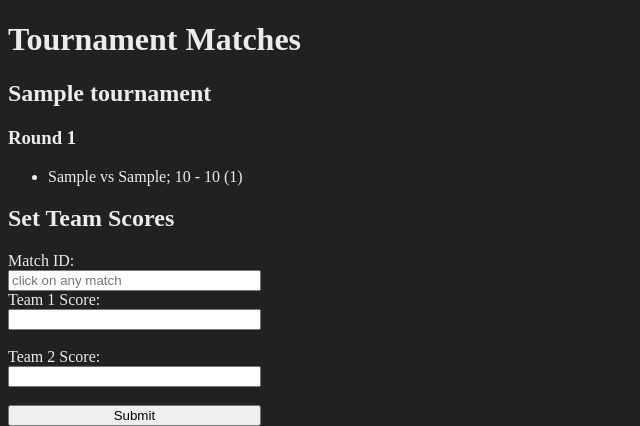
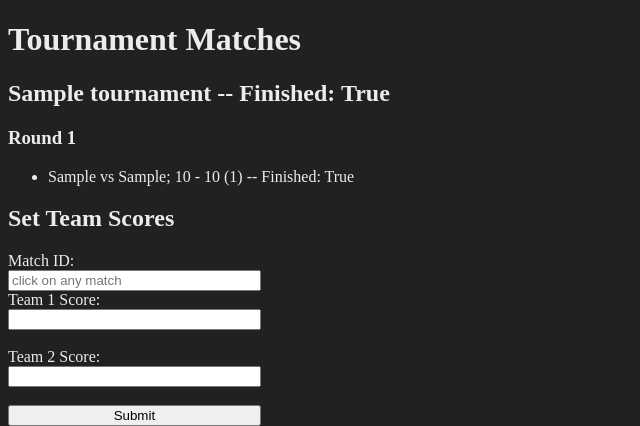
Before and after one commit to Pirantel23/TournamentGenerator, a Django app: page /tournament/display/1/ in a window 1280 px wide. Shown: the top 426 px of the page, without its empty margins (0-640 px from the left). Run offline with Django 4.2, Linux system fonts and the light colour scheme; tables that the repository leaves empty hold one stand-in row (values such as "Sample post").

Commit message:
added info

```diff
--- a/templates/tournament/tournament_info.html
+++ b/templates/tournament/tournament_info.html
@@ -52,14 +52,14 @@
 </script>
 <body style="background-color: #212121; color: #ECECEC;">
     <h1>Tournament Matches</h1>
-    <h2>{{ tournament.name }}</h2>
+    <h2>{{ tournament.name }} -- Finished: {{ tournament.is_finished }}</h2>
     {% regroup tournament.matches.all by round_number as round_matches %}
     {% for round_match in round_matches %}
         <h3>Round {{ round_match.grouper }}</h3>
         <ul>
             {% for match in round_match.list %}
                 <li onclick="selectMatch('{{ match.id }}')">
-                    {{ match.team1}} vs {{ match.team2 }}; {{ match.score1 }} - {{ match.score2 }} ({{ match.round_index }})
+                    {{ match.team1}} vs {{ match.team2 }}; {{ match.score1 }} - {{ match.score2 }} ({{ match.round_index }}) -- Finished: {{ match.is_finished }}
                 </li>
             {% endfor %}
         </ul>
```
